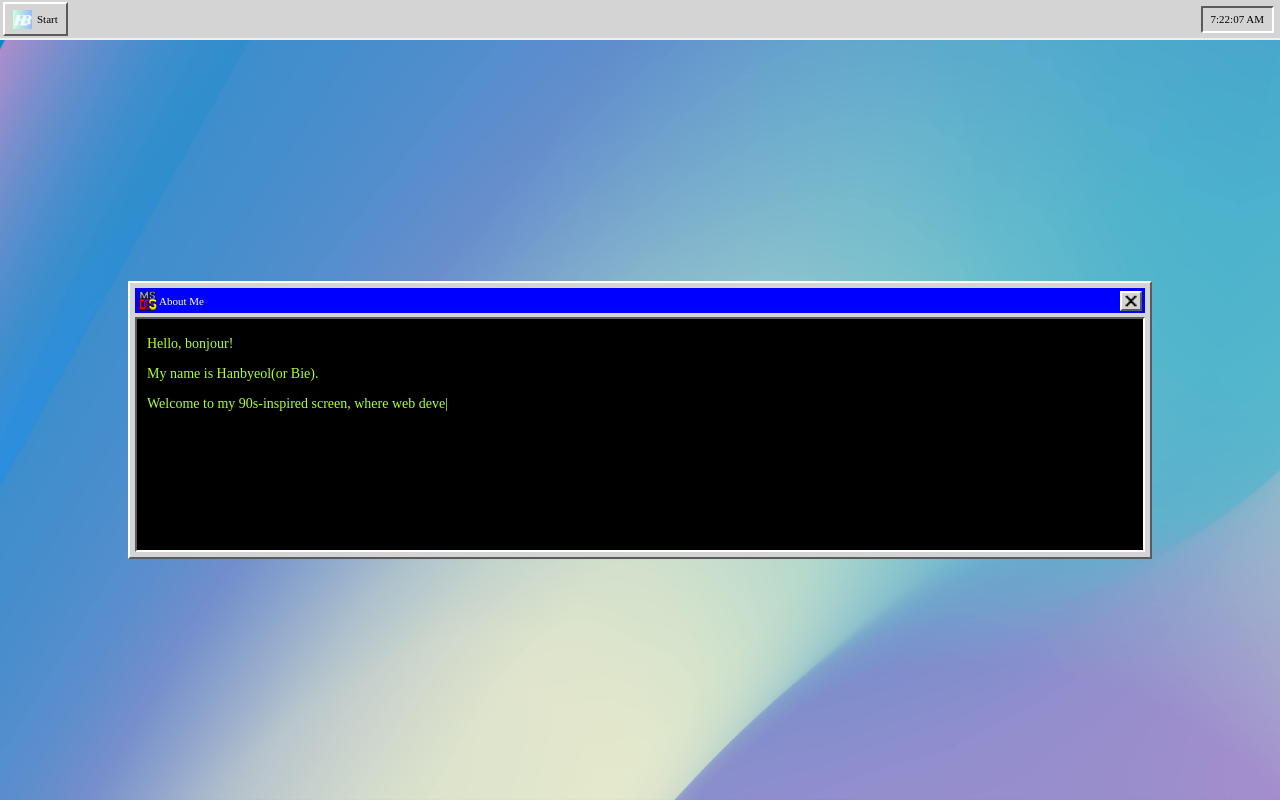
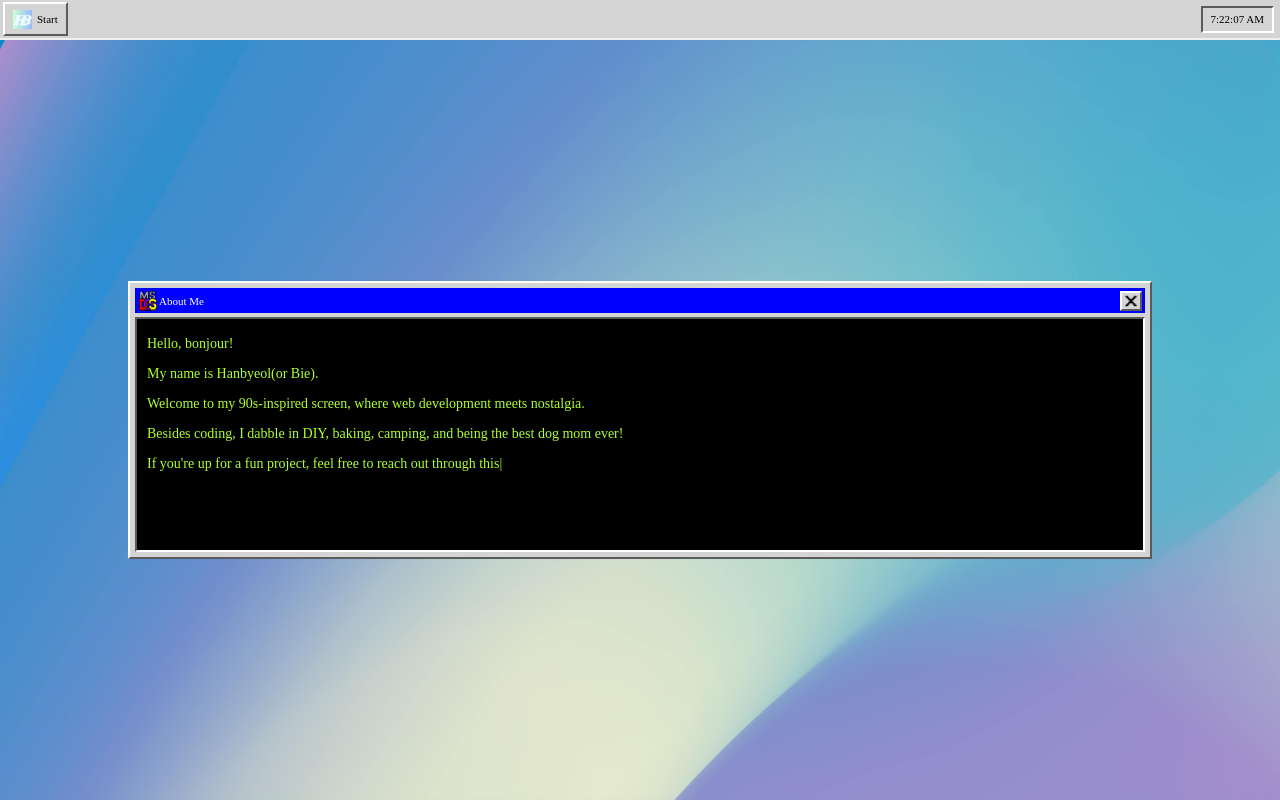
Before and after one commit to bieeeee/hanbyeol.me, a React (Create React App) app: page / in a window 1280 px wide. Built offline with nearby package versions, Linux system fonts and the light colour scheme; a web font is replaced by a local one.

Commit message:
Changed animation speed

```diff
--- a/src/components/Terminal/Terminal.js
+++ b/src/components/Terminal/Terminal.js
@@ -23,11 +23,12 @@ function Terminal() {
               <TypeAnimation
                 sequence={[
                   "Hello, bonjour!\nMy name is Hanbyeol(or Bie).\nWelcome to my 90s-inspired screen, where web development meets nostalgia.\nBesides coding, I dabble in DIY, baking, camping, and being the best dog mom ever!\nIf you're up for a fun project, feel free to reach out through this website or connect with me on LinkedIn.\nHave a nice day ou bonne soirée! :)", // Types 'One'
-                  1500,
+                  1000,
                 ]}
                 wrapper="span"
                 cursor={true}
                 repeat={Infinity}
+                speed={80}
                 style={{ whiteSpace: 'pre-line', display: 'inline-block' }}
               />
           </div>
```
